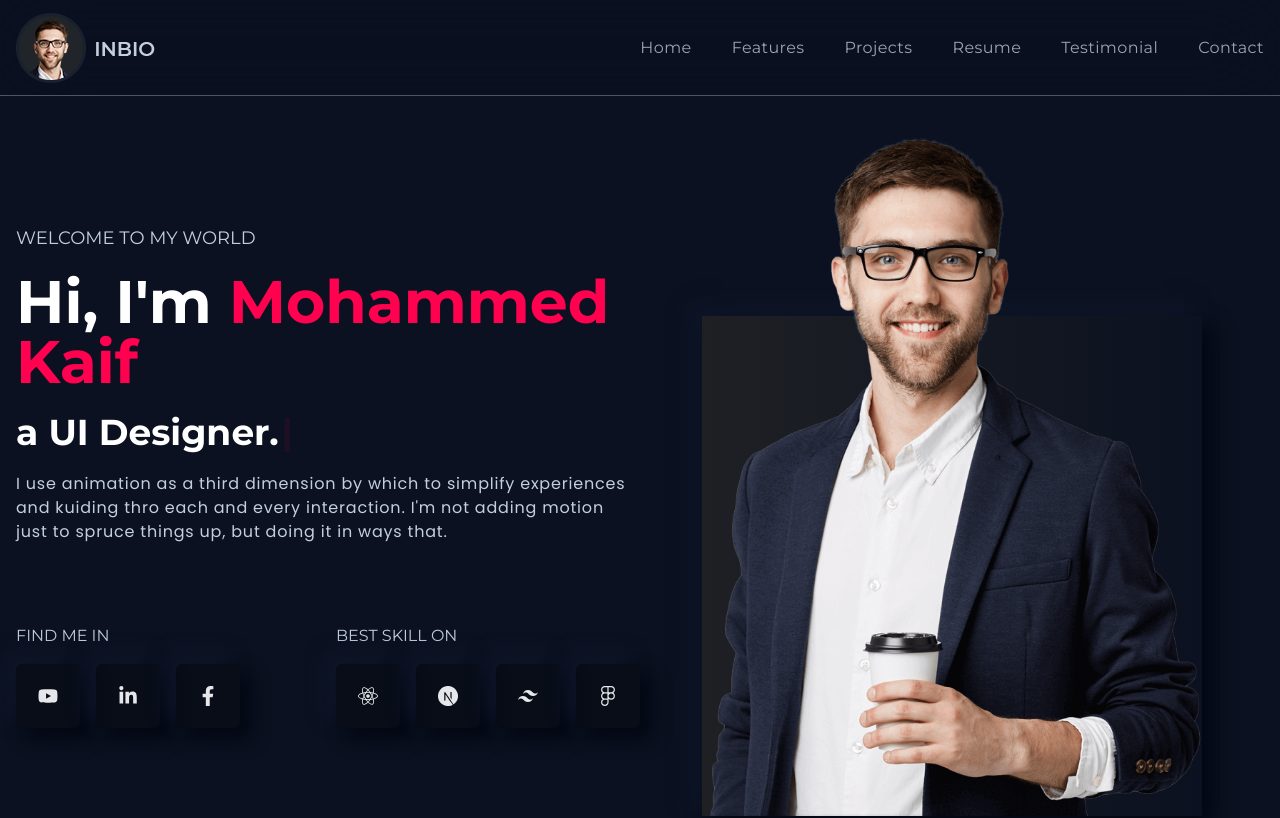
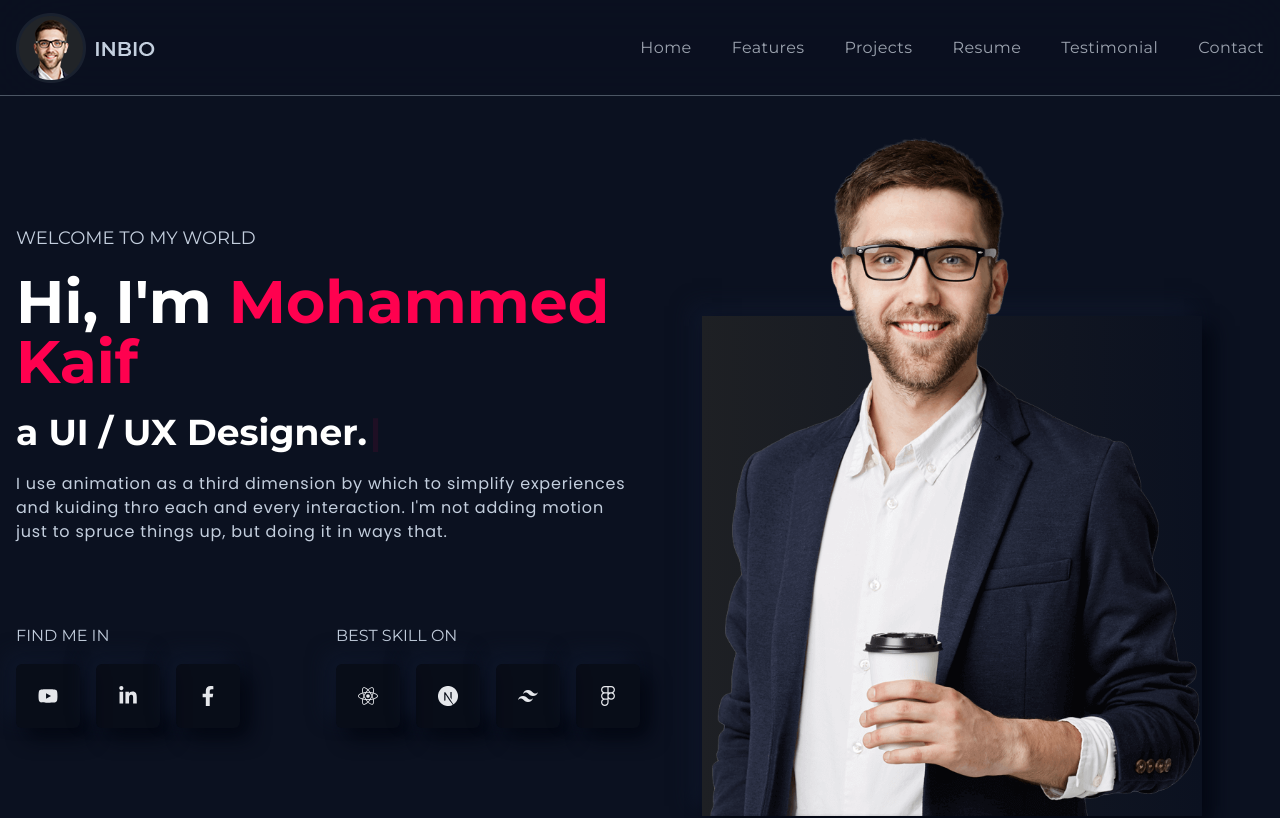
Before and after one commit to kaif-999/my-react-portfolio, a React (Vite) app: page / in a window 1280 px wide. Shown: the top 818 px of the page. Built offline with nearby package versions, Linux system fonts and the light colour scheme.

Commit message:
update dependencies

```diff
--- a/src/components/LeftBanner.tsx
+++ b/src/components/LeftBanner.tsx
@@ -5,7 +5,7 @@ import { FadeIn } from "./FadeIn";
 
 const LeftBanner = () => {
   const [text] = useTypewriter({
-    words: ["Professional Coder.", "Full Stack Developer.", "UI Designer."],
+    words: ["Professional Coder.", "Full Stack Developer.", "UI / UX Designer.", "Frontend Developer", ],
     loop: true,
     typeSpeed: 20,
     deleteSpeed: 10,
```
